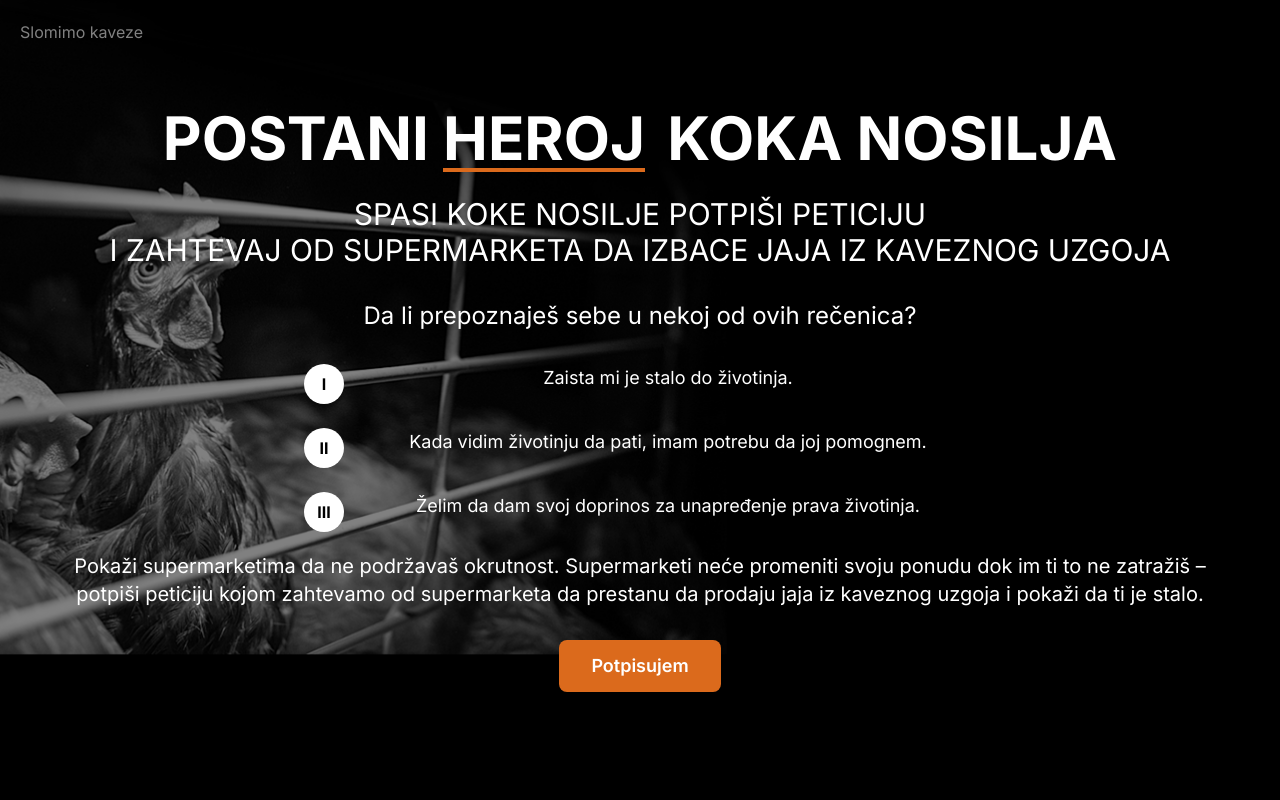
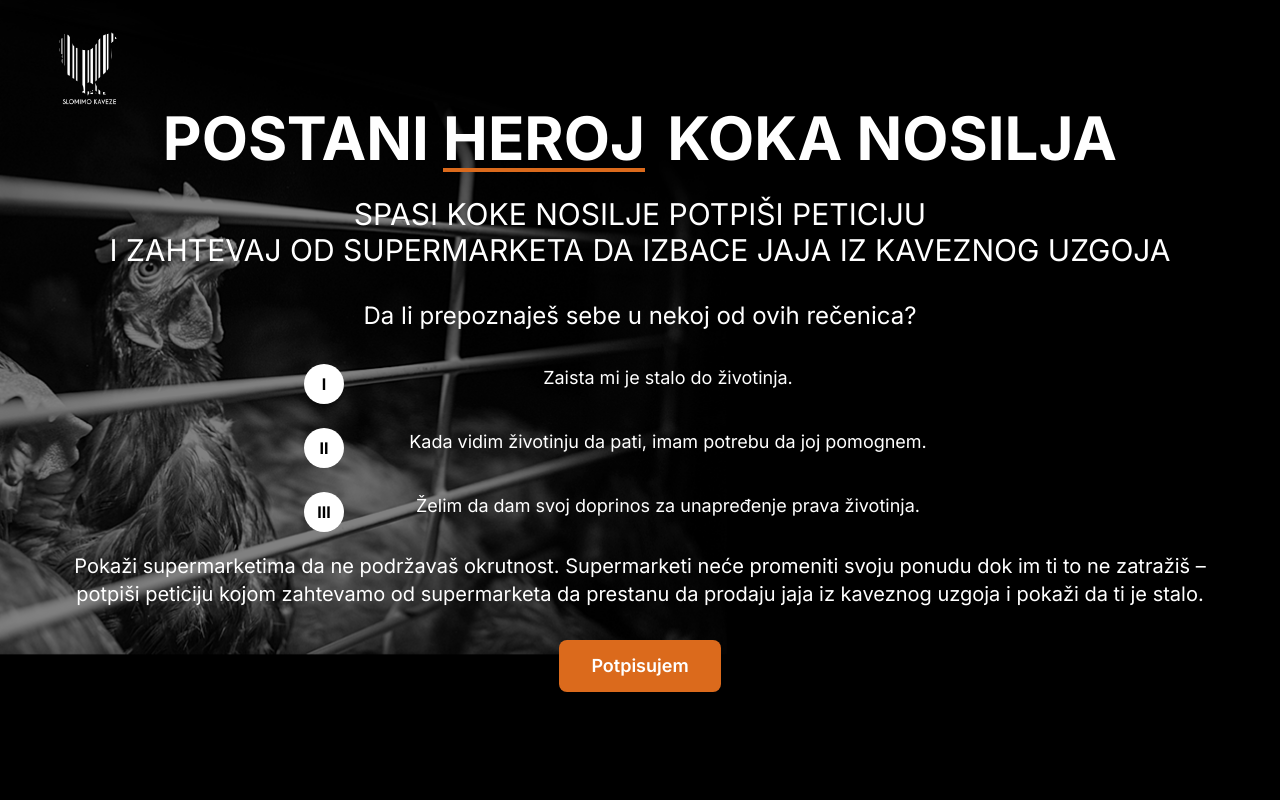
Before and after one commit to vege-zajednica/donation-page, a website: page index.html in a window 1280 px wide. Shown: the top 800 px of the page. Drawn offline with Linux system fonts and the light colour scheme.

Commit message:
add: add logo in top left corner

```diff
--- a/index.html
+++ b/index.html
@@ -25,9 +25,11 @@
 <body class="min-h-screen bg-white">
     <!-- Hero Section -->
     <section id="hero" class="bg-black text-white relative min-h-screen flex items-center">
-        <div class="top-3 left-3 sm:top-5 sm:left-5 absolute text-sm sm:text-base">Slomimo kaveze</div>
         <div class="absolute bg-cover inset-0 opacity-50 bg-no-repeat bg-center" style="background-image: url('./images/hero.png');">
             <!-- Background Layer -->
+        </div>
+        <div class="top-3 left-3 sm:top-5 sm:left-5 absolute z-50">
+            <img src="./images/logo.png" alt="Slomimo kaveze" class="h-12 sm:h-12 md:h-24 w-auto">
         </div>
         <div class="container py-8 sm:py-12 md:py-16 lg:py-20 px-4 sm:px-6 lg:px-8 relative z-10">
             <div class="w-full mx-auto text-center">
```
Also changed, not shown: css/styles.css, images/logo.png (added).
